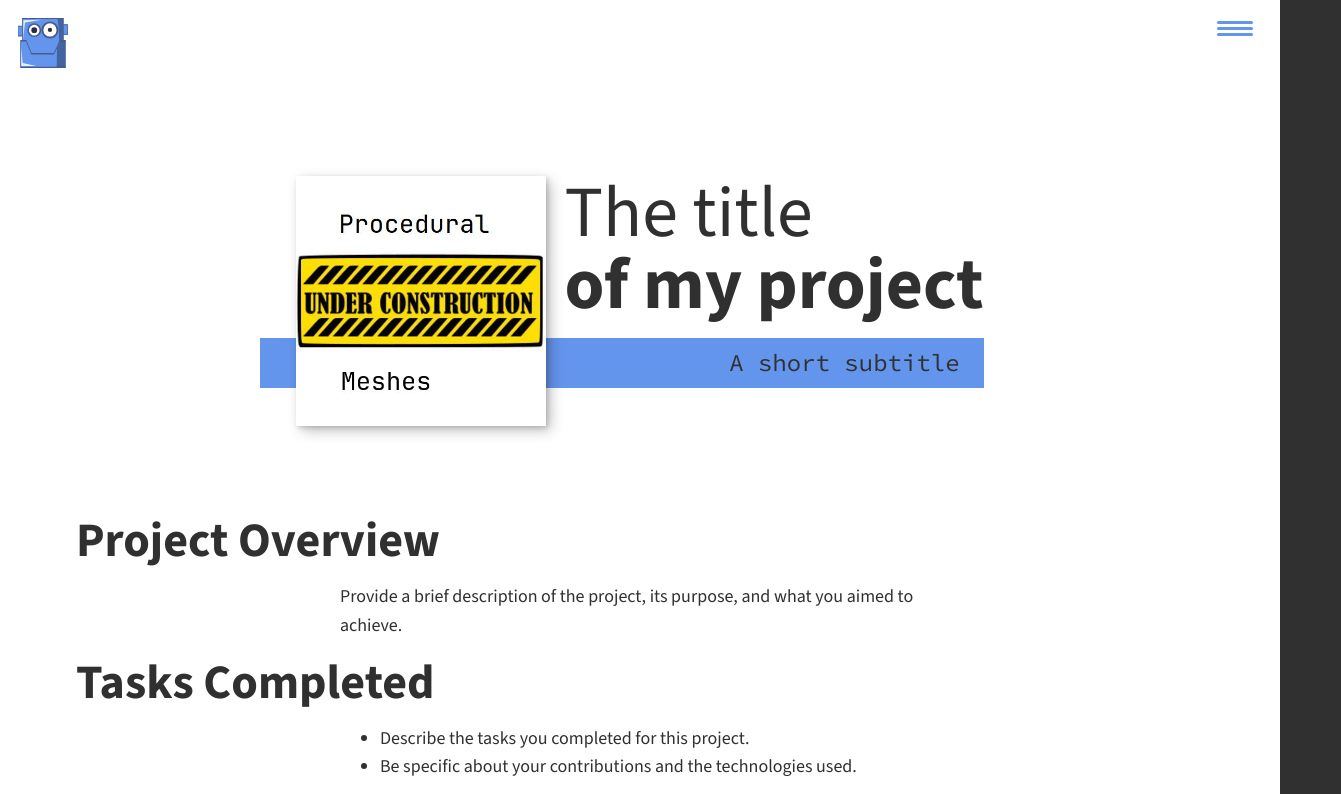
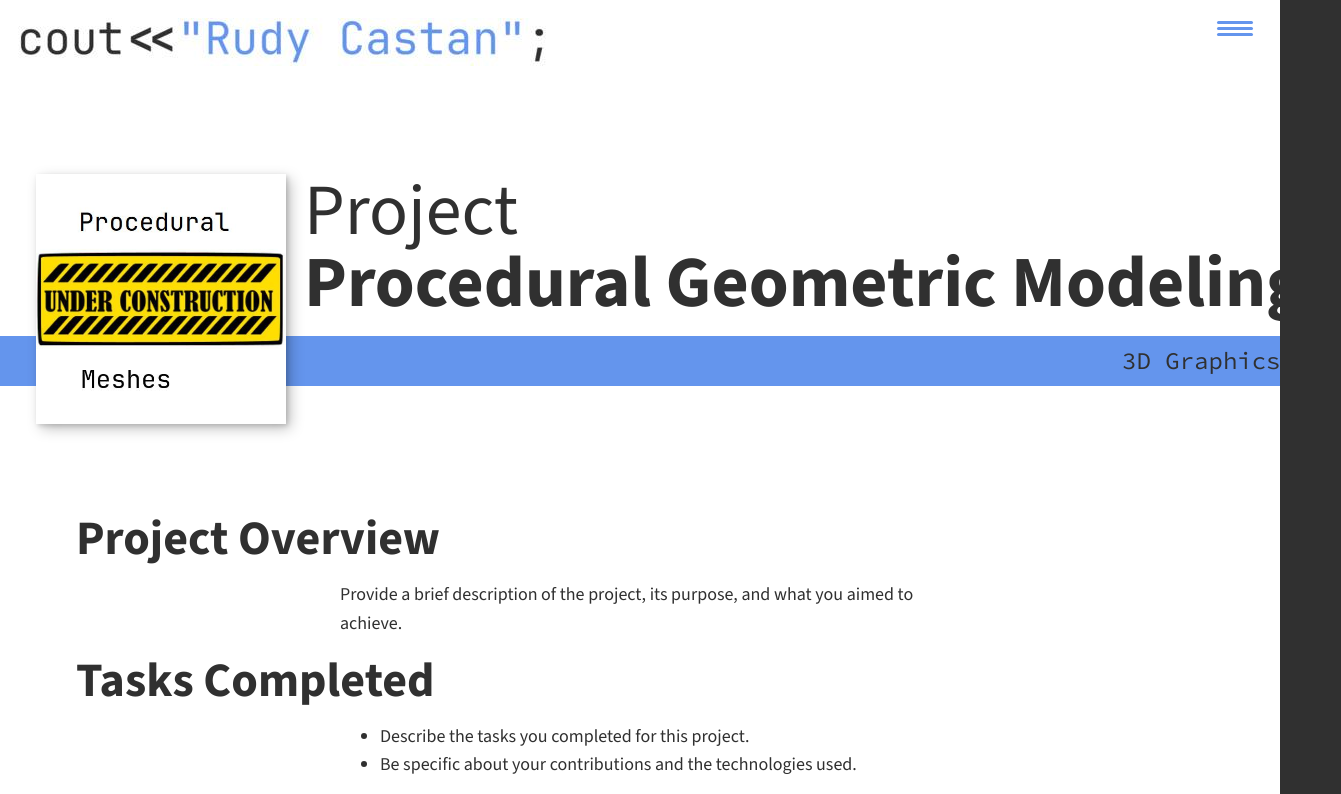
Before and after one commit to rudy-digipen/cs250-portfolio-example, a plain HTML site: page portfolio/02_meshes.html in a window 1280 px wide. Shown: the top 794 px of the page, 1341 px wide, since content can reach past the window. Drawn offline with nearby package versions, Linux system fonts and the light colour scheme.

Commit message:
better logos

```diff
--- a/css/style.css
+++ b/css/style.css
@@ -147,7 +147,7 @@ header {
   padding: 1em;
 }
 .logo {
-  max-width: 150px;
+  max-width: 528px;
 }
 
 .nav {
--- a/index.html
+++ b/index.html
@@ -6,7 +6,7 @@
 
 <head>
     <meta charset="UTF-8">
-    <link rel="icon" type="image/svg+xml" href="img/logo.svg">
+    <link rel="icon" type="image/svg+xml" href="../img/face.jpg">
 
     <!-- Help auto scale for desktop & mobile -->
     <meta name="viewport" content="width=device-width, initial-scale=1.0" />
@@ -32,7 +32,7 @@
     <header>
         <div class="logo">
             <!-- alt text can be blank since the logo is purely decorative and putting something like logo isn't actually helpful -->
-            <img src="img/logo.svg" alt="" style="width: 50px; height: auto;">
+            <img src="img/cout.jpg" alt="">
         </div>
         <button class="nav-toggle" aria-label="toggle navigation">
             <span class="hamburger"></span>
--- a/portfolio/02_meshes.html
+++ b/portfolio/02_meshes.html
@@ -6,12 +6,12 @@
 
 <head>
     <meta charset="UTF-8">
-    <link rel="icon" type="image/svg+xml" href="../img/logo.svg">
+    <link rel="icon" type="image/svg+xml" href="../img/face.jpg">
 
     <!-- Help auto scale for desktop & mobile -->
     <meta name="viewport" content="width=device-width, initial-scale=1.0">
-    <!-- TODO put your name here -->
-    <title>TODO Portfolio Website</title>
+
+    <title>Rudy Castan Portfolio Website</title>
 
     <!-- Normalize the difference across browsers  https://necolas.github.io/normalize.css/ -->
     <link rel="stylesheet" href="../external/normalize.css">
@@ -33,7 +33,7 @@
     <header>
         <div class="logo">
             <!-- alt text can be blank since the logo is purely decorative and putting something like logo isn't actually helpful -->
-            <img src="../img/logo.svg" alt="" style="width: 50px; height: auto;">
+            <img src="../img/cout.jpg" alt="">
         </div>
         <button class="nav-toggle" aria-label="toggle navigation">
             <span class="hamburger"></span>
@@ -63,9 +63,9 @@
     <section class="intro">
         <!-- TODO put the name of the assignment here -->
         <h1 class="section__title section__title--intro">
-            The title<strong>of my project</strong>
+            Project <strong>Procedural Geometric Modeling</strong>
         </h1>
-        <p class="section__subtitle section__subtitle--intro">A short subtitle</p>
+        <p class="section__subtitle section__subtitle--intro">3D Graphics</p>
         <img src="../img/portfolio_thumbnails/02_meshes.jpg" alt="a picture of this portfolio item" class="intro__img">
     </section>
 
```
Also changed, not shown: portfolio/01_hello.html (+3 -3 lines), portfolio/03_fog.html (+4 -4 lines), portfolio/04_toon.html (+4 -4 lines), portfolio/05_shadow.html (+4 -4 lines), portfolio/06_value.html (+4 -4 lines), portfolio/07_gradient.html (+4 -4 lines), img/cout.jpg (added), img/logo.svg (deleted).
